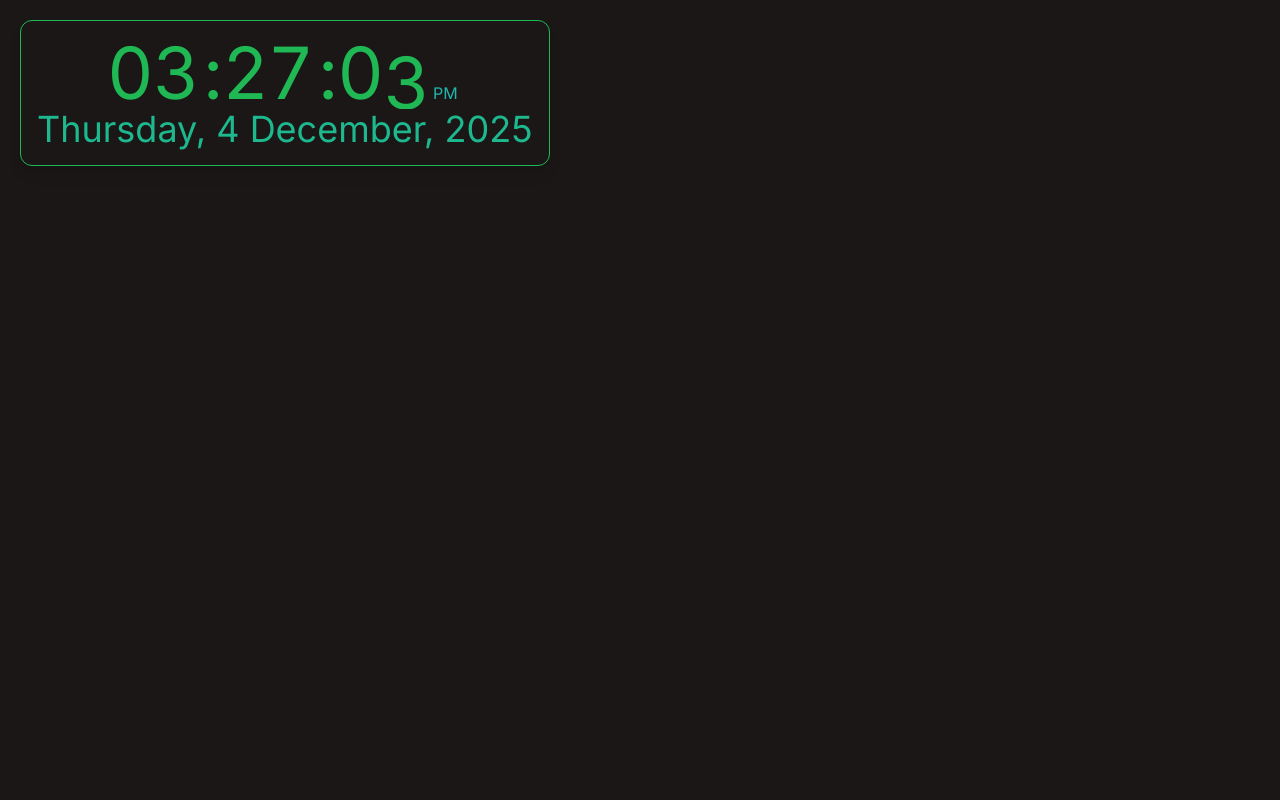
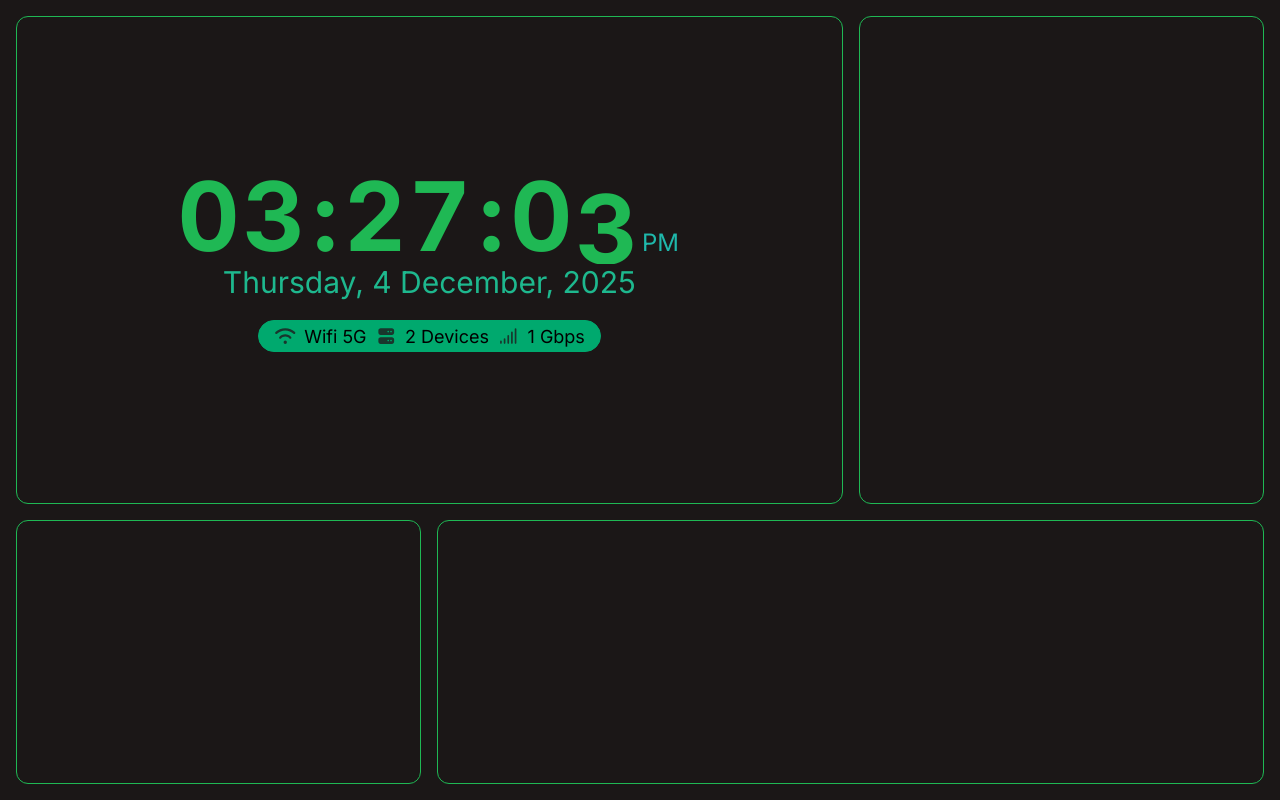
Before and after one commit to syednizamudeen/home-lab-raspberrypi, a React (Vite) app in the folder web/my-home-clock/: page / in a window 1280 px wide. Built offline with nearby package versions, Linux system fonts and the light colour scheme.

Commit message:
feat: add Font Awesome icons for network status and enhance App layout

```diff
--- a/web/my-home-clock/package.json
+++ b/web/my-home-clock/package.json
@@ -10,6 +10,9 @@
     "preview": "vite preview"
   },
   "dependencies": {
+    "@fortawesome/fontawesome-svg-core": "^7.1.0",
+    "@fortawesome/free-solid-svg-icons": "^7.1.0",
+    "@fortawesome/react-fontawesome": "^3.1.1",
     "@tailwindcss/vite": "^4.1.18",
     "daisyui": "^5.5.13",
     "react": "^19.2.0",
--- a/web/my-home-clock/src/App.tsx
+++ b/web/my-home-clock/src/App.tsx
@@ -1,4 +1,6 @@
 import { useEffect, useState } from "react";
+import { FontAwesomeIcon } from "@fortawesome/react-fontawesome";
+import { faServer, faSignal, faWifi } from "@fortawesome/free-solid-svg-icons";
 
 function App() {
   const [time, setTime] = useState(new Date());
@@ -30,11 +32,15 @@ function App() {
   const weekday = today.toLocaleString("default", { weekday: "long" });
 
   return (
-    <>
-      <div className="text-center p-4 border border-primary rounded-xl shadow-lg m-5 inline-block">
-        <span className="countdown text-7xl tracking-wider text-primary">
+    <div className="grid grid-cols-1 md:grid-cols-2 lg:grid-cols-3 gap-4 p-4 min-w-[640px] min-h-screen">
+      <div className="border rounded-xl p-4 border-primary md:col-span-2 flex flex-col items-center justify-center">
+        <div className="my-5">
+          <div>
+            <span className="countdown text-8xl font-bold tracking-wider text-primary">
               <span
-            style={{ "--value": hours, "--digits": 2 } as React.CSSProperties}
+                style={
+                  { "--value": hours, "--digits": 2 } as React.CSSProperties
+                }
                 aria-live="polite"
                 aria-label={String(hours)}
               >
@@ -42,7 +48,9 @@ function App() {
               </span>
               :
               <span
-            style={{ "--value": minutes, "--digits": 2 } as React.CSSProperties}
+                style={
+                  { "--value": minutes, "--digits": 2 } as React.CSSProperties
+                }
                 aria-live="polite"
                 aria-label={String(minutes)}
               >
@@ -50,19 +58,39 @@ function App() {
               </span>
               :
               <span
-            style={{ "--value": seconds, "--digits": 2 } as React.CSSProperties}
+                style={
+                  { "--value": seconds, "--digits": 2 } as React.CSSProperties
+                }
                 aria-live="polite"
                 aria-label={String(seconds)}
               >
                 {seconds}
               </span>
             </span>
-        <span className="text-accent">{ampm}</span>
-        <div className="text-4xl text-secondary">
+            <span className="text-2xl text-accent">{ampm}</span>
+          </div>
+          <div className="text-3xl text-center text-secondary">
             {weekday}, {date} {month}, {year}
           </div>
+          <div className="flex justify-center mt-5">
+            <div className="badge badge-success badge-xl">
+              <FontAwesomeIcon icon={faWifi} className="text-neutral" /> Wifi 5G{" "}
+              <FontAwesomeIcon icon={faServer} className="text-neutral" /> 2
+              Devices{" "}
+              <FontAwesomeIcon icon={faSignal} className="text-neutral" /> 1
+              Gbps
             </div>
-    </>
+          </div>
+        </div>
+      </div>
+      <div className="border rounded-xl p-4 border-primary flex flex-col items-center justify-center">
+        {/* 02 */}
+      </div>
+      <div className="border rounded-xl p-4 border-primary">{/* 03 */}</div>
+      <div className="border rounded-xl p-4 border-primary md:col-span-2">
+        {/* 04 */}
+      </div>
+    </div>
   );
 }
 
```
Also changed, not shown: 1 other file (tests, documents, lock files or other folders). Lines whose indentation alone changed are shown as unchanged.
